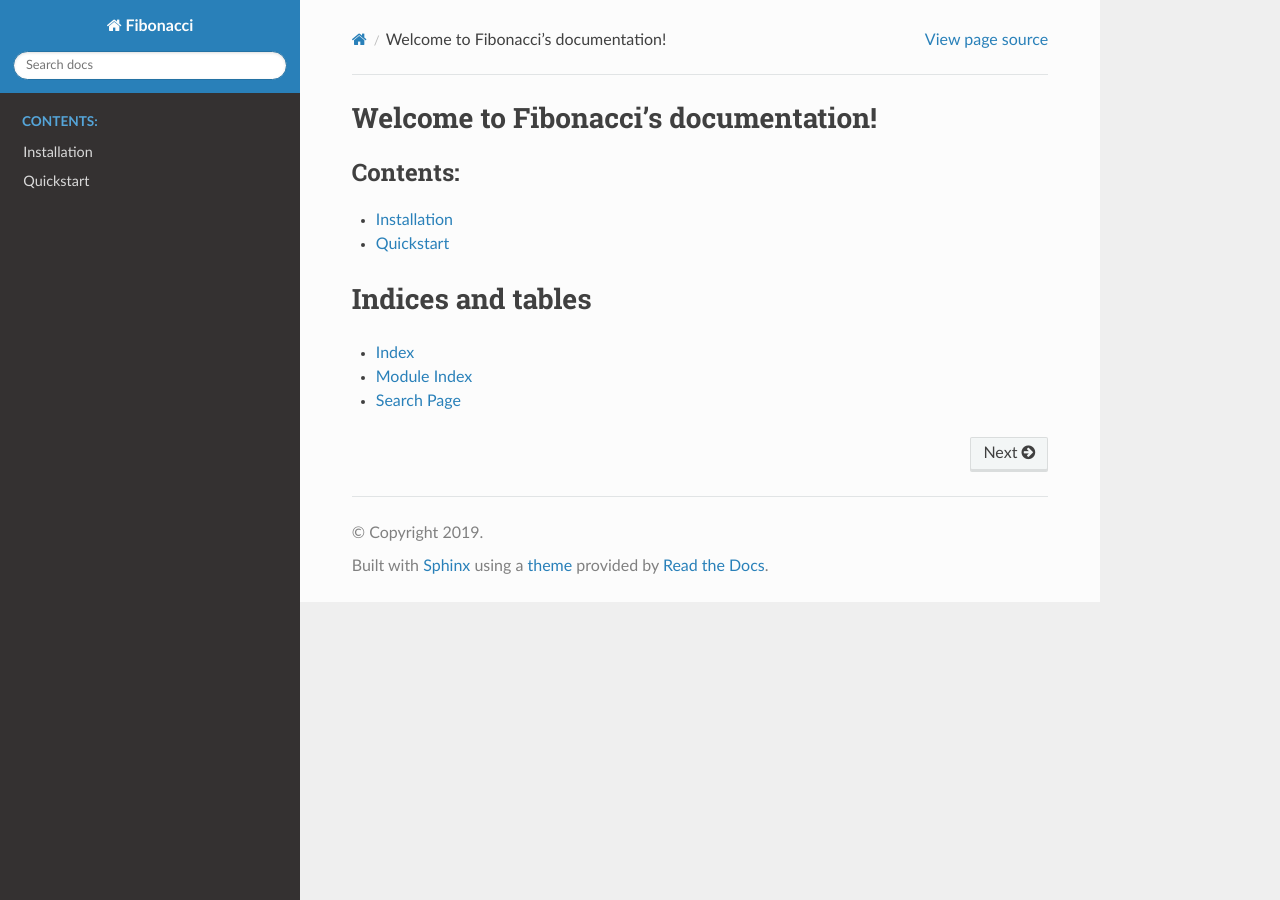
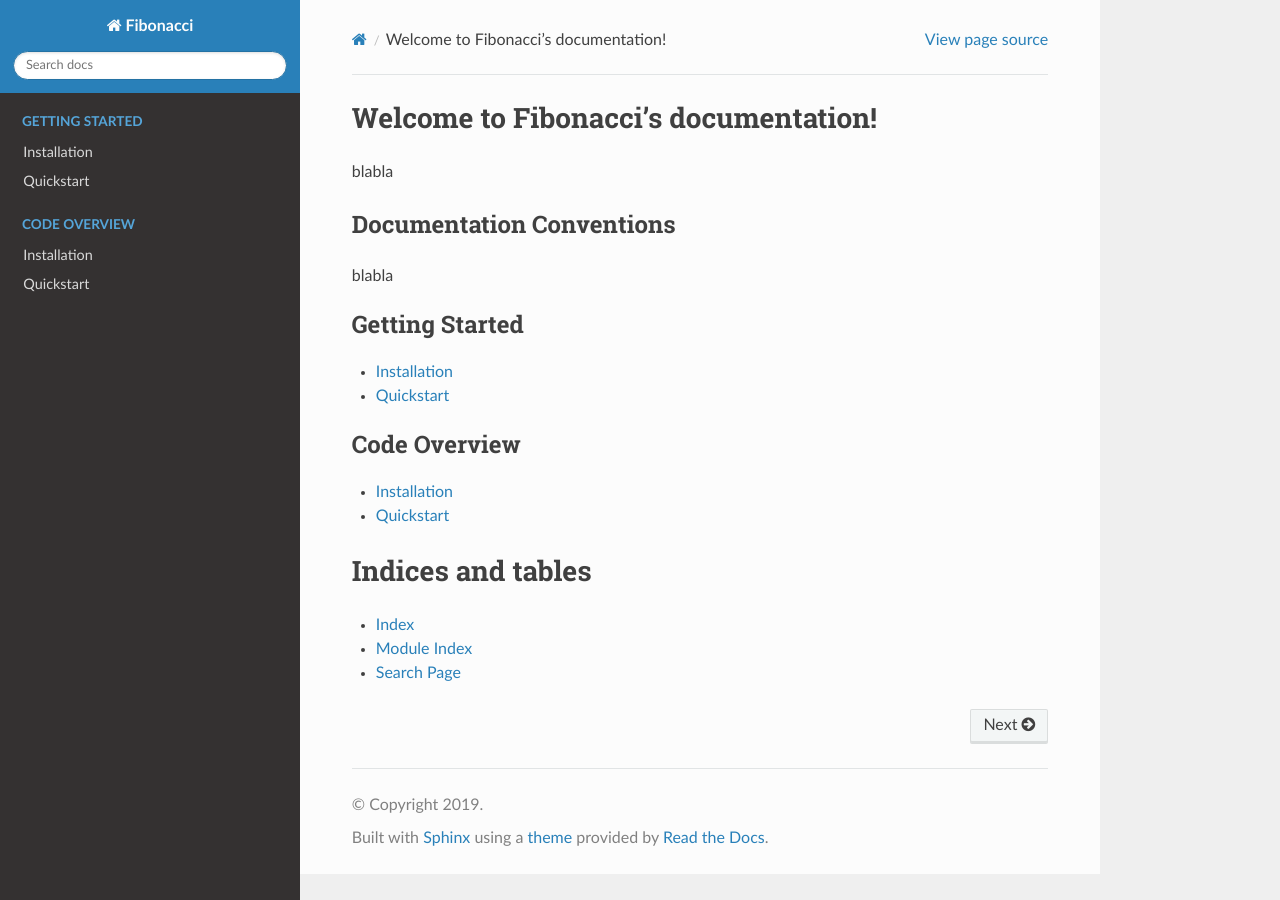
Before and after one commit to finefoot/sphinxtest, a Sphinx documentation site: the page built from docs/index.rst, in a window 1280 px wide. Built offline with Sphinx 7.4.7 and the Read the Docs theme 2.0.0, drawn with Linux system fonts in a browser that asks for light colours.

Commit message:
Update index.rst

```diff
--- a/docs/index.rst
+++ b/docs/index.rst
@@ -1,14 +1,25 @@
-.. Fibonacci documentation master file, created by
-   sphinx-quickstart on Wed Nov  6 01:42:30 2019.
-   You can adapt this file completely to your liking, but it should at least
-   contain the root `toctree` directive.
-
 Welcome to Fibonacci's documentation!
 =====================================
 
+blabla
+
+Documentation Conventions
+-------------------------
+
+blabla
+
+.. _getting_started:
 .. toctree::
-   :maxdepth: 2
-   :caption: Contents:
+   :maxdepth: 1
+   :caption: Getting Started
+
+   usage/installation
+   usage/quickstart
+
+.. _code_overview:
+.. toctree::
+   :maxdepth: 1
+   :caption: Code Overview
 
    usage/installation
    usage/quickstart
```
